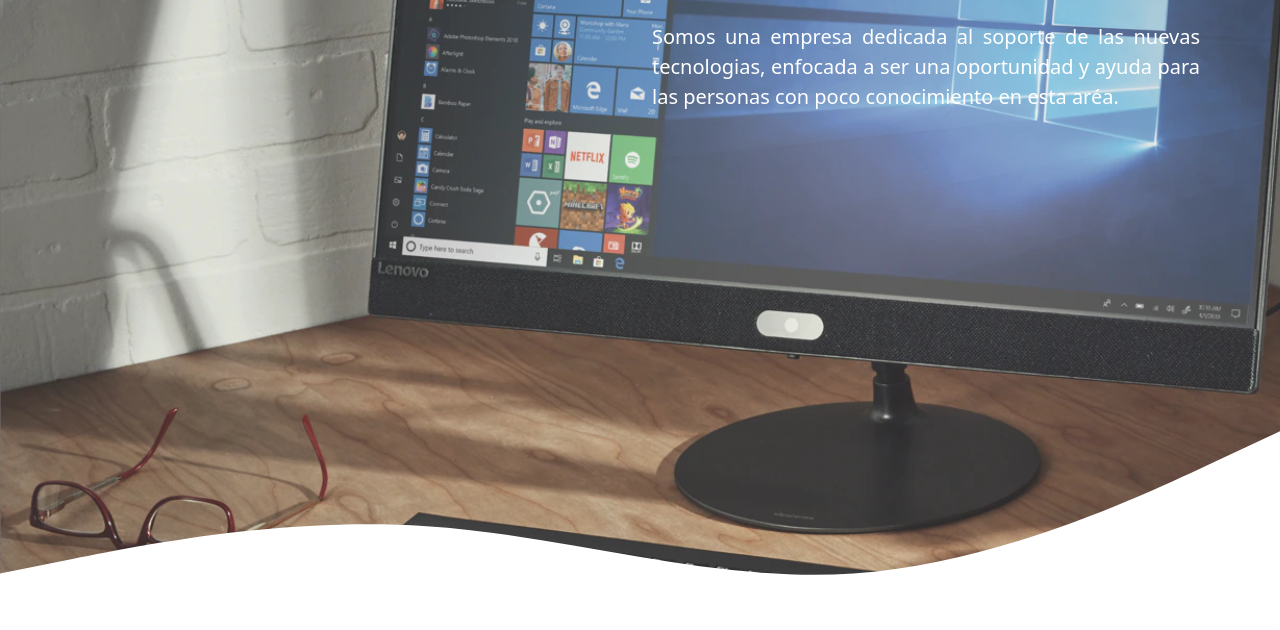
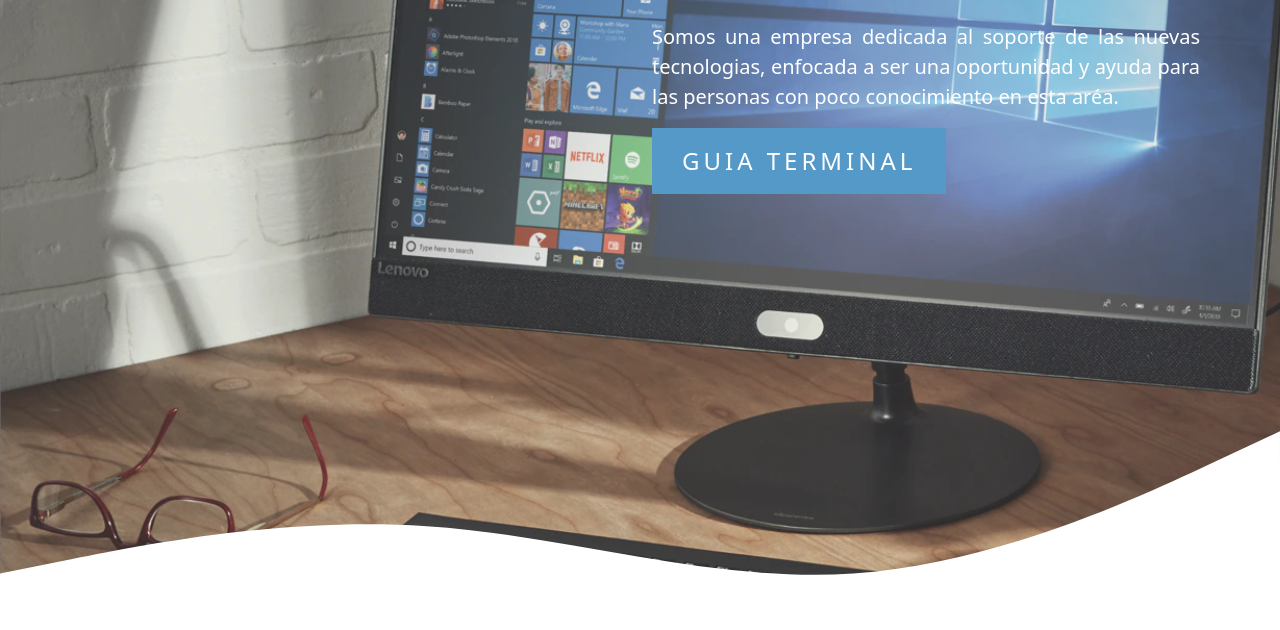
Before and after one commit to osdaguewar/CyberSopport, a website: page web.html in a window 1280 px wide. Shown: the part 170-800 px from the top of the page. Drawn offline with nearby package versions, Linux system fonts and the light colour scheme.

Commit message:
actualizacion v 0.0.3
se agrego boton en nabbar

```diff
--- a/modificacion.css
+++ b/modificacion.css
@@ -39,3 +39,81 @@
         display: none;
       }
     }
+
+    .btn-neon{
+      background: #5499C7;
+      position: relative;
+      display: inline-block;
+      padding: 15px 30px;
+      color: white;
+      letter-spacing: 4px;
+      font-size: 24px;
+      text-decoration: none;
+      overflow: hidden;
+      transition: 0.5s;
+    }
+
+    .btn-neon:hover{
+      background: #AEB6BF;
+      transition-delay: 1s;
+    }
+
+    .btn-neon span{
+      position: absolute;
+      display: block;
+    }
+
+    #span1{
+      top: 0;
+      left: -100%;
+      width: 100%;
+      height: 2px;
+      background: linear-gradient(90deg,transparent,#a945c7);
+    }
+
+    .btn-neon:hover #span1{
+      left: 100%;
+      transition: 1s;
+    }
+
+    #span3{
+      bottom: 0;
+      right: -100%;
+      width: 100%;
+      height: 2px;
+      background: linear-gradient(270deg,transparent,#a945c7);
+    }
+
+    .btn-neon:hover #span3{
+      right: 100%;
+      transition: 1s;
+      transition-delay: 0.5s;
+    }
+
+    #span2{
+      top: -100%;
+      right: 0;
+      width: 2px;
+      height: 100%;
+      background: linear-gradient(180deg,transparent,#a945c7);
+    }
+
+    .btn-neon:hover #span2{
+      top: 100%;
+      transition: 1s;
+      transition-delay: 0.25s;
+    }
+
+    #span4{
+      bottom: -100%;
+      left: 0;
+      width: 2px;
+      height: 100%;
+      background: linear-gradient(360deg,transparent,#a945c7);
+    }
+
+    .btn-neon:hover #span4{
+      bottom: 100%;
+      transition: 1s;
+      transition-delay: 0.75s;
+    }
--- a/web.html
+++ b/web.html
@@ -70,8 +70,16 @@
     <div class="col-lg-6">
        <h2 class="mt-5">Css curves banner shaper</h2>
       <p>Somos una empresa dedicada al soporte de las nuevas tecnologias, enfocada a ser una oportunidad y ayuda para las personas con poco conocimiento en esta aréa.</p>
+
+      <a href="#" class="btn-neon">
+    <span id="span1"></span>
+    <span id="span2"></span>
+    <span id="span3"></span>
+    <span id="span4"></span>
+    GUIA TERMINAL
+    </a>
+
     </div>
-
   </div>
 </section>
 
```
Also changed, not shown: servicios.html (+3 -9 lines).
